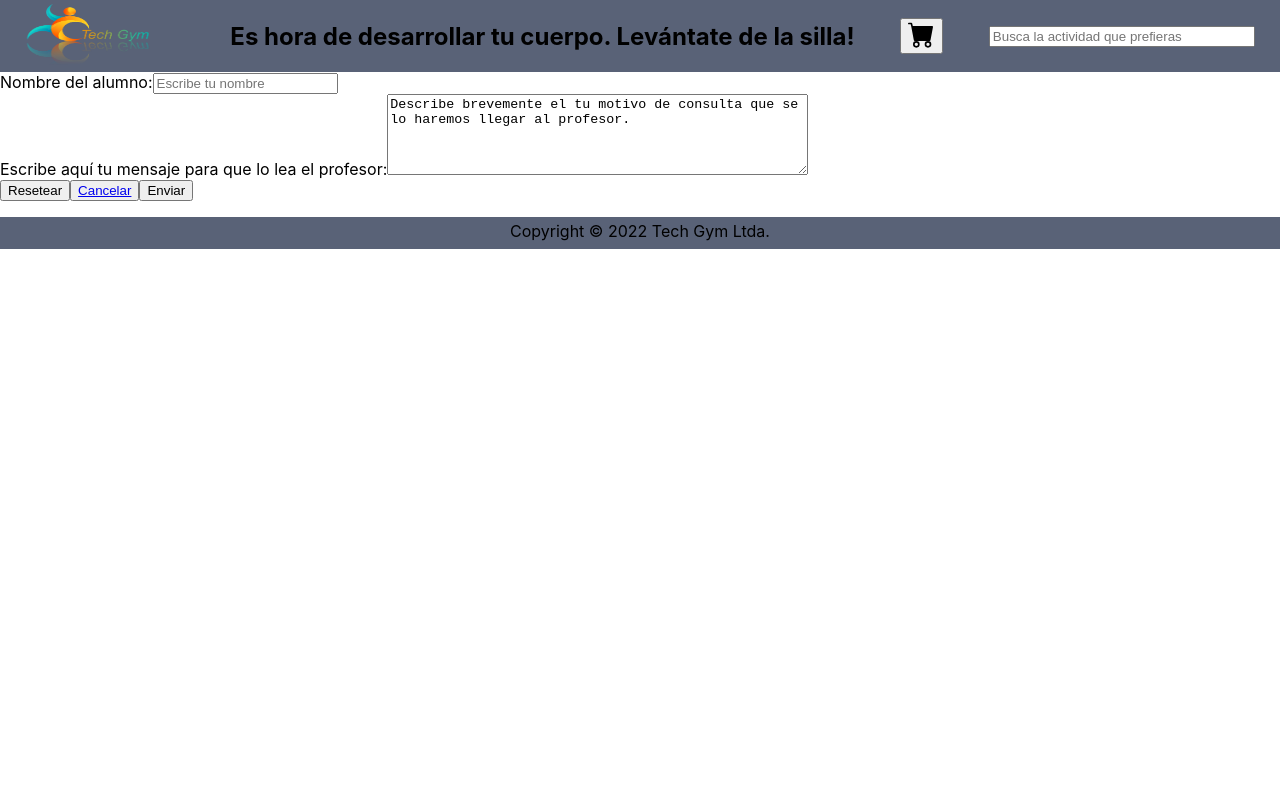
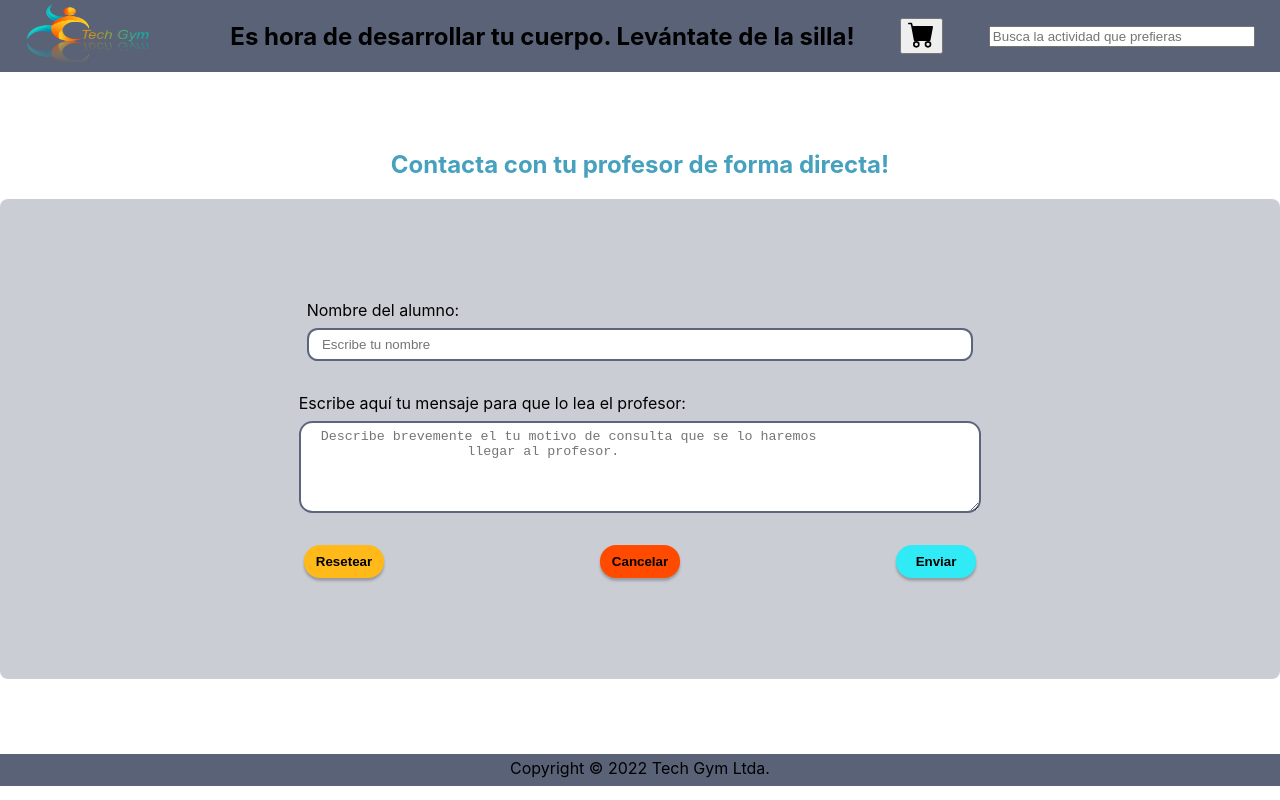
Before and after one commit to PazManrique/Tech-Gym, a React (Create React App) app: page /Contact-Form in a window 1280 px wide. Built offline with nearby package versions, Linux system fonts and the light colour scheme.

Commit message:
#15 add inside contact form document the form and create route  #11 add style to the contact form page

```diff
--- a/src/App.js
+++ b/src/App.js
@@ -1,6 +1,5 @@
 import React, { Fragment } from "react";
 import { BrowserRouter } from "react-router-dom";
-import LoginForm from "./components/contactForm/Form";
 import GlobalStyle from "./globalStyles";
 import Footer from "./pages/Footer";
 import Navbar from "./pages/NavBar";
@@ -12,10 +11,9 @@ function App() {
       <BrowserRouter>
         <GlobalStyle/>
         <Navbar/>
-        <LoginForm/>
         <Router/>
         <Footer/>
-        </BrowserRouter>
+      </BrowserRouter>
     </Fragment>
   );
 }
--- a/src/Router/Router.jsx
+++ b/src/Router/Router.jsx
@@ -1,4 +1,5 @@
 import { Route, Routes } from "react-router-dom";
+import ContactForm from "../pages/ContactFrom";
 import ProductDetail from "../Product-detail/Product-detail";
 
 
@@ -6,6 +7,7 @@ export default function Router() {
     return(
         <Routes>
             <Route path= "/Catalogo" exact element ={<ProductDetail />}/>
+            <Route path= "/Contact-Form" exact element ={<ContactForm/>}/>
         </Routes>
     )
 }
--- a/src/components/contactForm/Form.jsx
+++ b/src/components/contactForm/Form.jsx
@@ -1,11 +1,11 @@
 import React, {useState} from "react";
 import {Link} from "react-router-dom"
+import { BtnForm, FormStyle } from "../styles/FormStyles";
 
-export default function ContactForm(){
+export default function ContactFormStyle(){
     return(
-        <section>
-            <form onClick={""}>
-                <section>
+            <FormStyle onClick={""}>
+                <section className="info">
                     <label htmlFor="name">Nombre del alumno:</label>
                     <input
                     id="name"
@@ -15,18 +15,17 @@ export default function ContactForm(){
                     />
                 </section>
 
-                <section>
+                <section className="info">
                     <label htmlFor="message">Escribe aquí tu mensaje para que lo lea el profesor:</label>
-                    <textarea id="message" name="message" rows="5" cols="50">Describe brevemente el tu motivo de consulta que se lo haremos
-                    llegar al profesor.</textarea>
+                    <textarea id="message" name="message" rows="5" cols="50" placeholder="Describe brevemente el tu motivo de consulta que se lo haremos
+                    llegar al profesor."></textarea>
                 </section>
 
-                <section>
-                    <button type="reset">Resetear</button>
-                    <button><Link to="/">Cancelar</Link></button>
-                    <button type="submit">Enviar</button>
-                </section>
-            </form>
-        </section>
+                <BtnForm className="btns">
+                    <button type="reset" className="bt1">Resetear</button>
+                    <button className="bt2"><Link to="/" className="link">Cancelar</Link></button>
+                    <button type="submit" className="bt3">Enviar</button>
+                </BtnForm>
+            </FormStyle>
     )
 }
--- /dev/null
+++ b/src/components/styles/FormStyles.jsx
@@ -0,0 +1,78 @@
+import styled from 'styled-components'
+import { FlexColumn, FlexRow } from '../../globalStyles'
+
+export const FormContainer =styled(FlexColumn)`
+    height: 83.2vh;
+
+    h2{
+        color: #46A1BE;
+    }
+`
+
+export const FormStyle = styled.form`
+    display: flex;
+    flex-direction: column;
+    justify-content: center;
+    align-items: center;
+    gap: 2em;
+    width: 80em;
+    height: 30em;
+    background-color: var(--bg-form);
+    border-radius: 0.5em;
+
+    .info{
+        display: flex;
+        flex-direction: column;
+        align-items: flex-start;
+
+        label{
+            margin-bottom: 0.5em;
+        }
+
+        input{
+            width: 50em;
+            border-radius: 0.8em;
+            text-indent: 0.5em;
+            padding: 0.5em;
+            border: solid 0.15em #5D657C;
+        }
+
+        textarea{
+            width: 51.2em;
+            border-radius: 1em;
+            text-indent: 1em;
+            padding: 0.5em;
+            border: solid 0.15em #5D657C;
+        }
+    }
+`
+
+export const BtnForm = styled(FlexRow)`
+    gap: 13.5em;
+
+    button{
+        height: 2.5em;
+        width: 6em;
+        border-radius: 1.2em;
+        border: none;
+        font-weight: bold;
+        box-shadow: 0em 0.2em 0.2em  rgba(0, 0, 0, 0.25);
+    }
+
+    .bt1{
+        background-color: var(--bg-bt1);
+    }
+
+    .bt2{
+        background-color: var(--bg-bt2);
+
+        .link{
+            text-decoration: none;
+            color: black;
+        }
+    }
+
+    .bt3{
+        background-color: var(--bg-bt3);
+    }
+`
--- a/src/globalStyles.jsx
+++ b/src/globalStyles.jsx
@@ -5,6 +5,10 @@ const GlobalStyle = createGlobalStyle`
   :root{
     --bg-nav: #596277;
     --bg-ft: #596277;
+    --bg-form: #5D657C53;
+    --bg-bt1: #FFBA19;
+    --bg-bt2: #FF4A00;
+    --bg-bt3: #30EAF5;
   }
 
   * {
@@ -20,8 +24,14 @@ const GlobalStyle = createGlobalStyle`
 /*--- Global ---*/
 export const FlexRow = styled.section`
     display: flex;
+    flex-direction: row;
     justify-content: space-around;
     align-items: center;
 `
-
+export const FlexColumn = styled.section`
+    display: flex;
+    flex-direction: column;
+    justify-content: center;
+    align-items: center;
+`
 export default  GlobalStyle
--- a/src/pages/ContactFrom.jsx
+++ b/src/pages/ContactFrom.jsx
@@ -1,9 +1,12 @@
 import React from "react";
+import Form from "../components/contactForm/Form"
+import { FormContainer } from "../components/styles/FormStyles";
 
 export default function ContactForm(){
     return(
-        <section>
+        <FormContainer>
             <h2>Contacta con tu profesor de forma directa!</h2>
-        </section>
+            <Form/>
+        </FormContainer>
     )
 }
```
